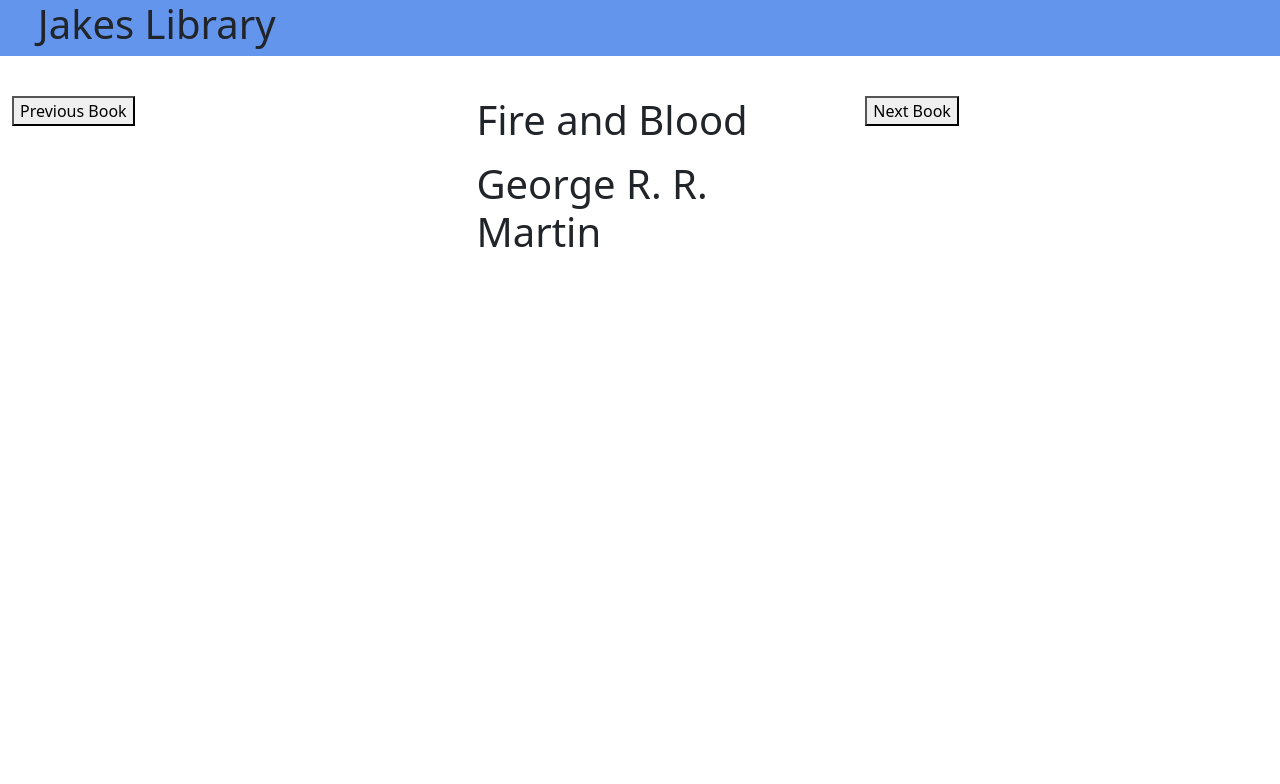
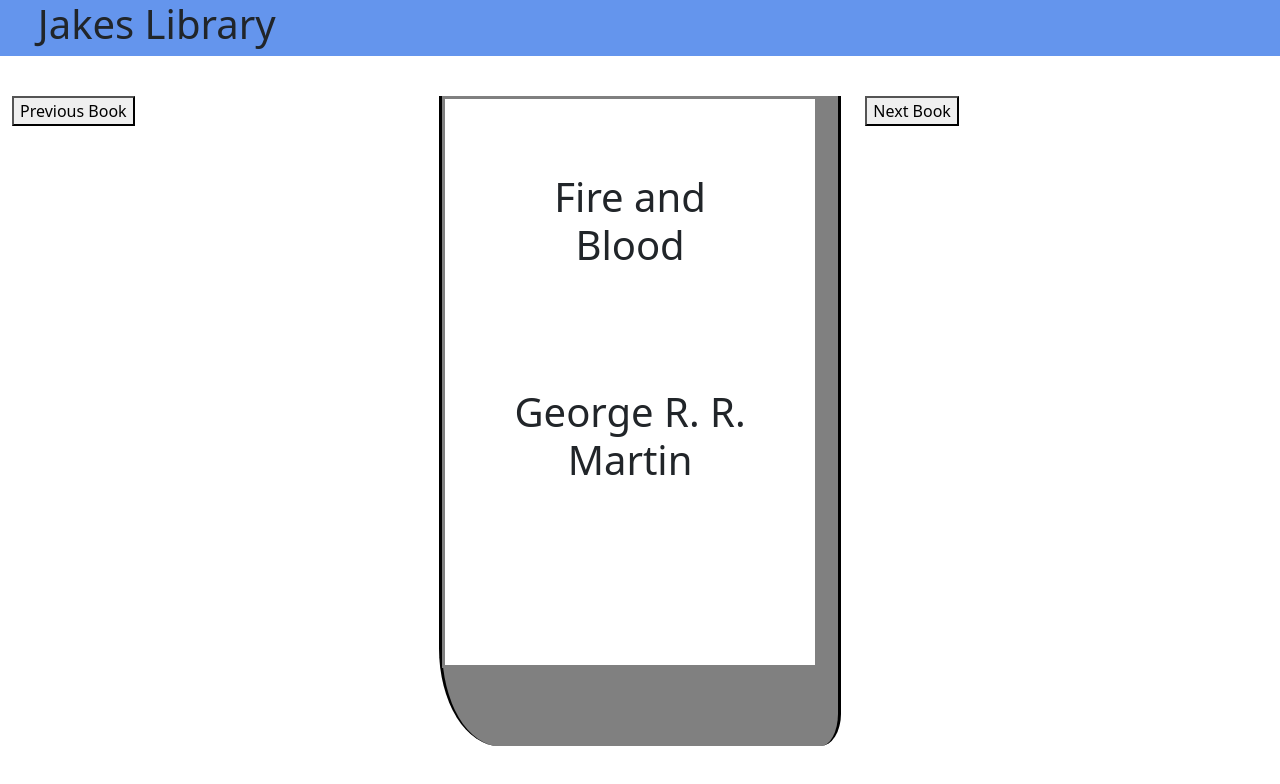
Before and after one commit to JakeHaustveit/IntroToReact, a React (Create React App) app: page / in a window 1280 px wide. Shown: the top 784 px of the page. Built offline with nearby package versions, Linux system fonts and the light colour scheme.

Commit message:
Seperated Book view display into seperate book component.

```diff
--- /dev/null
+++ b/src/components/Book/Book.css
@@ -0,0 +1,31 @@
+.cover {
+    background-color: white;
+
+    text-align: center;
+    border: solid grey;
+    border-width: 1 1px;
+    height: 88%;
+    width: 95%;
+}
+
+.book {
+    background-color: gray;
+    text-align: center;
+    border-right: solid black;
+    border-left: solid black ;
+    height: 650px;
+    width: 100%;
+    border-bottom-left-radius:  15%;
+    border-bottom-right-radius: 5%;
+}
+
+.title{
+    padding: 20%;
+}
+
+.author {
+    padding-top: 10%;
+    padding-left: 5%;
+    padding-right: 5%;
+    padding-bottom: 5%;
+}
--- /dev/null
+++ b/src/components/Book/Book.jsx
@@ -0,0 +1,17 @@
+import React from "react";
+import './Book.css'
+
+
+const Book = (props) => {
+    return (
+        <div className='book'>
+            <div className="cover">
+                <h1 className= "title">{props.book.title}</h1>
+                <h1 className= "author">{props.book.author}</h1>
+            </div>
+
+        </div>
+     );
+}
+
+export default Book;
--- a/src/components/BookViewer/BookViewer.jsx
+++ b/src/components/BookViewer/BookViewer.jsx
@@ -1,5 +1,6 @@
 import React from "react";
-import './BookViewer.css'
+import Book from '../Book/Book'
+
 
 const BookViewer = (props) => {
     return (
@@ -8,8 +9,7 @@
             <button onClick={props.previousBook}> Previous Book </button>
                 </div>
                     <div className= "col-md-4">
-                        <h1> {props.book.title}</h1>
-                        <h1> {props.book.author}</h1>
+                        <Book book={props.book} />
                     </div>
                 <div className= "col-md-4">
             <button onClick={props.nextBook}> Next Book </button>
```
